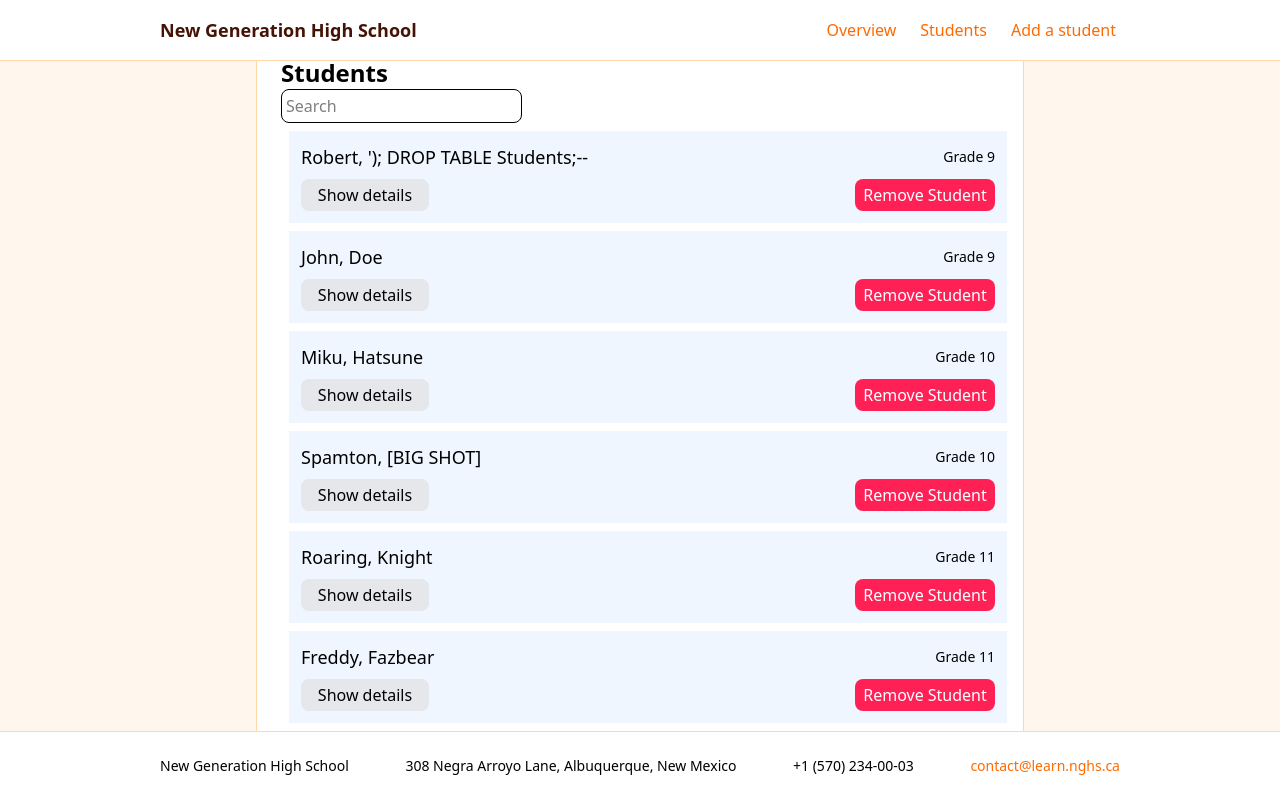
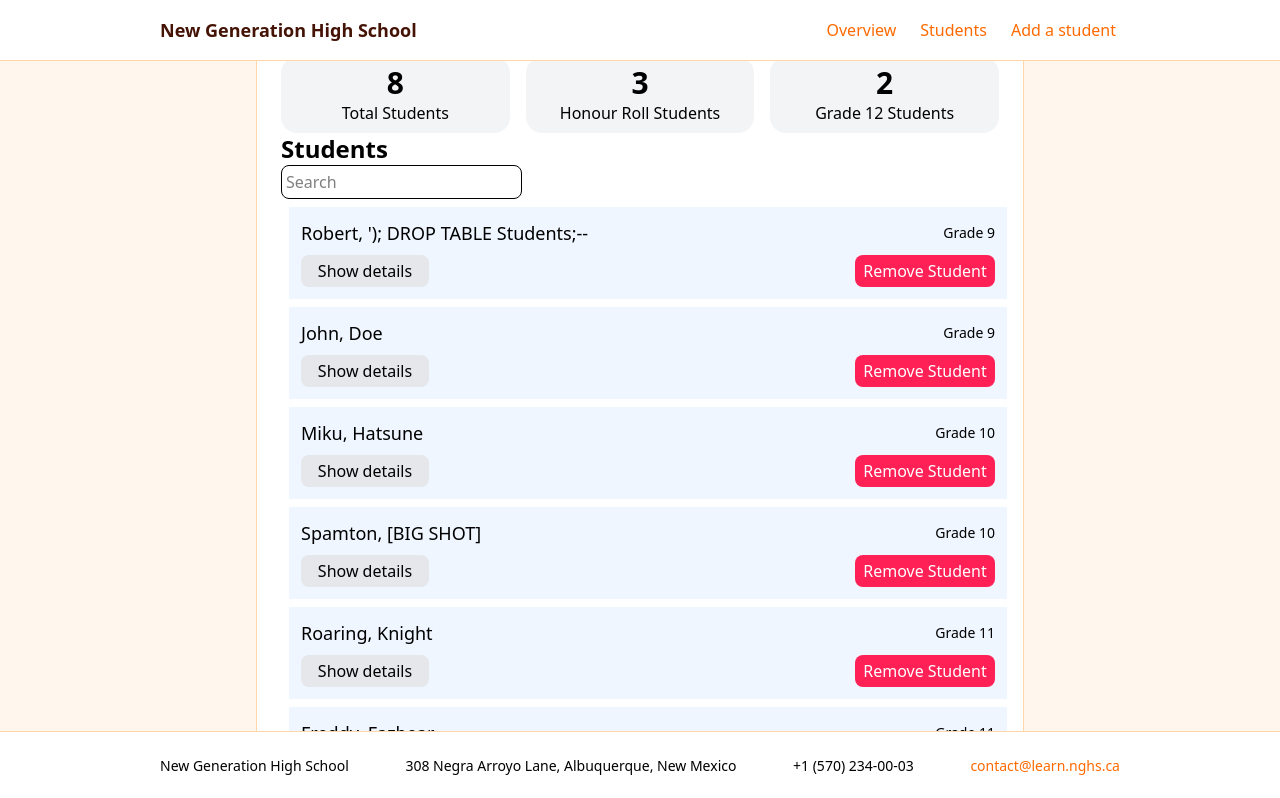
Before and after one commit to cute-catgirl/WebDev2-Assignment2, a Next.js app: page / in a window 1280 px wide. Shown: the top 798 px of the page. Built offline with nearby package versions, Linux system fonts and the light colour scheme.

Commit message:
More descriptions and statspanel

```diff
--- a/components/SearchBox.tsx
+++ b/components/SearchBox.tsx
@@ -2,6 +2,9 @@
 SearchBox.tsx
 Mae Moon
 27 Oct 2026
+
+A simple SearchBox component used to search for students. Takes in the current searchQuery and an onChange callback.
+Doesn't handle any search logic or filtering itself - this is done in StudentPortal.
 */
 "use client"
 import { ChangeEventHandler } from "react";
--- /dev/null
+++ b/components/StatsPanel.tsx
@@ -0,0 +1,32 @@
+/*
+StatsPanel.tsx
+Mae Moon
+30 Oct 2026
+Displays the total number of students, the number of honour roll students, and the number of grade 12 students
+in a card, with each statistic containing a big number above a small description. Takes in the list of students,
+and calculates the statistics based on it. Since students is in state, this will automatically update when it changes.
+*/
+
+import { Student } from "@/app/data/students";
+
+// Displays a single statistic, based on an amount and a description
+function Statistic({amount, description}: {amount: number, description: string}) {
+    return (
+        <div className="flex flex-1 flex-col items-center justify-center bg-gray-100 rounded-2xl py-2">
+            <p className="font-bold text-3xl">{amount}</p>
+            <p>{description}</p>
+        </div>
+    )
+}
+
+export default function StatsPanel({students}: {students: Student[]}) {
+    return (
+        <div>
+            <div className="flex justify-evenly gap-4">
+                <Statistic amount={students.length} description={"Total Students"} />
+                <Statistic amount={students.filter((student) => student.average >= 80).length} description={"Honour Roll Students"} />
+                <Statistic amount={students.filter((student) => student.grade == 12).length} description={"Grade 12 Students"} />
+            </div>
+        </div>
+    )
+}
--- a/components/StudentPortal.tsx
+++ b/components/StudentPortal.tsx
@@ -2,6 +2,8 @@
 StudentPortal.tsx
 Mae Moon
 27 Oct 2026
+Contains all the other components for the student portal and keeps track of state - the list of students,
+and the current search query. Takes in no props since this acts as the main UI and state for our app.
 */
 "use client"
 import { ChangeEvent, useState } from "react";
@@ -9,6 +11,7 @@ import { students as defaultStudents, Student } from "../app/data/students";
 import SearchBox from "./SearchBox";
 import StudentList from "./StudentList";
 import AddStudent from "./AddStudent";
+import StatsPanel from "./StatsPanel";
 
 export default function StudentPortal() {
     const [students, setStudents] = useState(defaultStudents);
@@ -42,7 +45,7 @@ export default function StudentPortal() {
         <div>
             <section id="overview">
                 <h2 className="text-2xl font-semibold">Overview</h2>
-                {/* <StatsPanel students={students}/> */}
+                <StatsPanel students={students}/>
             </section>
             <section id="students">
                 <h2 className="text-2xl font-semibold">Students</h2>
```
